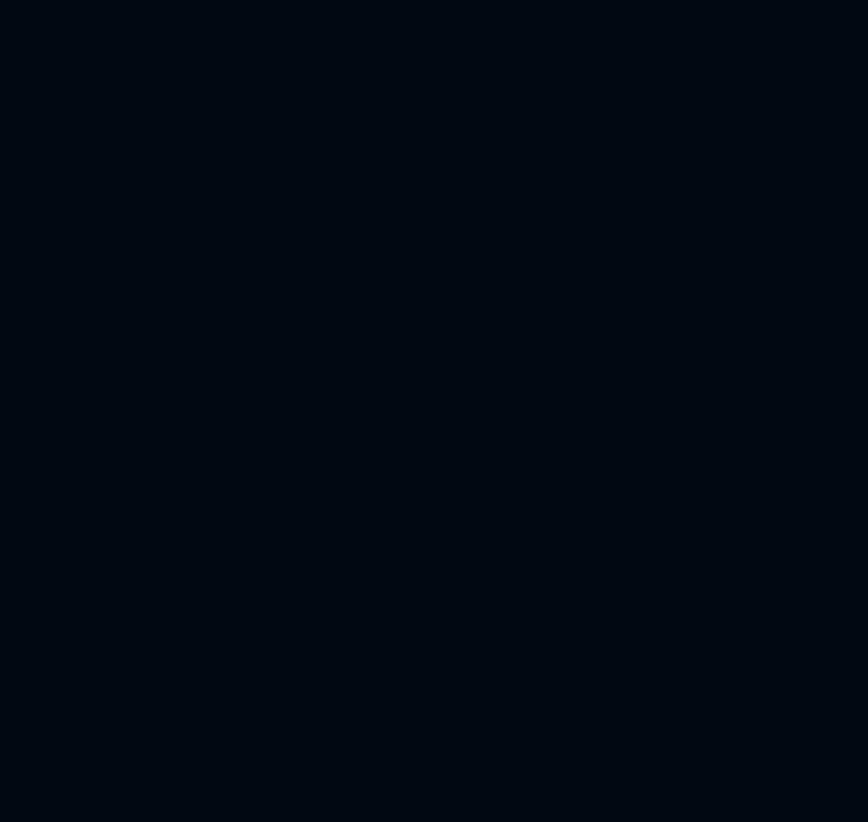
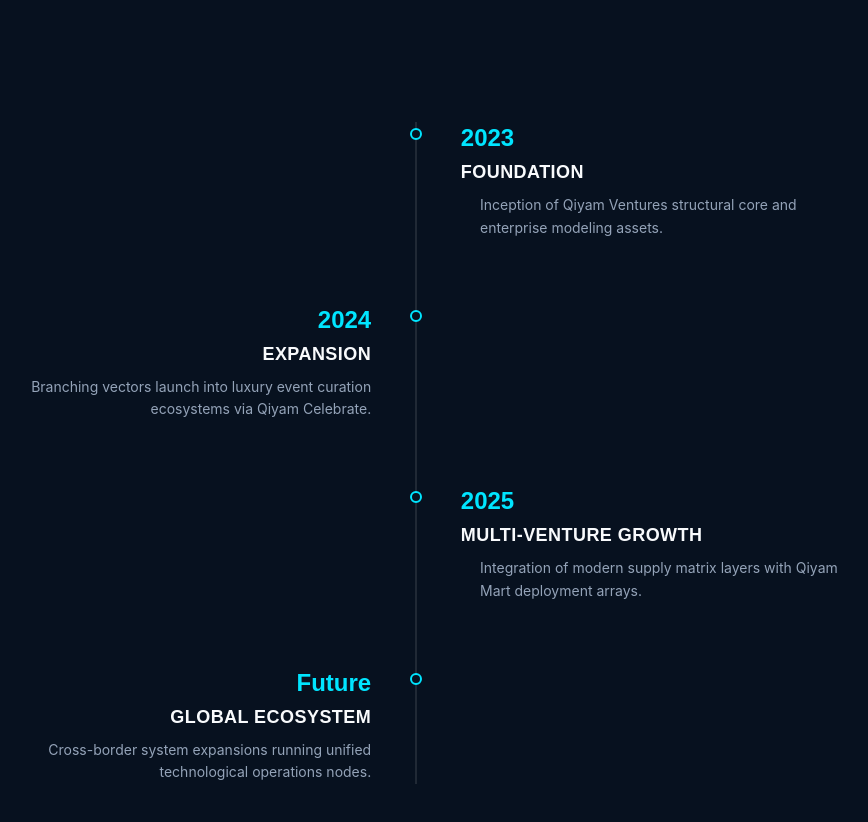
Before and after one commit to habeebu-rahman/qiyam-venturse, a React (Vite) app: page / in a window 1280 px wide. Shown: the part 4700-5522 px from the top of the page, without its empty margins (224-1092 px from the left). Before the commit the page ends 4694 px from the top, so only its background shows below. Built offline with nearby package versions, Linux system fonts and the light colour scheme.

Commit message:
created timeline component

```diff
--- a/src/App.jsx
+++ b/src/App.jsx
@@ -11,7 +11,7 @@
 import Ventures from './components/Ventures';
 import Metrics from './components/Metrics';
 import Vision from './components/Vision';
-// import Timeline from './components/Timeline';
+import Timeline from './components/Timeline';
 // import Contact from './components/Contact';
 
 gsap.registerPlugin(ScrollTrigger);
@@ -66,8 +66,8 @@
       <section id="ventures"><Ventures /></section>
       <section id="metrics"><Metrics /></section>
       <section id="vision"><Vision /></section>
-      {/* <section id="timeline"><Timeline /></section>
-      <section id="contact"><Contact /></section> */}
+      <section id="timeline"><Timeline /></section>
+      {/* <section id="contact"><Contact /></section> */}
     </main>
   );
 }
--- a/src/components/Timeline.jsx
+++ b/src/components/Timeline.jsx
@@ -0,0 +1,74 @@
+import { useEffect, useRef } from 'react';
+import gsap from 'gsap';
+import { ScrollTrigger } from 'gsap/ScrollTrigger';
+
+gsap.registerPlugin(ScrollTrigger);
+
+export default function Timeline() {
+    const containerRef = useRef(null);
+    const progressLineRef = useRef(null);
+
+    const milestones = [
+        { year: "2023", title: "Foundation", desc: "Inception of Qiyam Ventures structural core and enterprise modeling assets." },
+        { year: "2024", title: "Expansion", desc: "Branching vectors launch into luxury event curation ecosystems via Qiyam Celebrate." },
+        { year: "2025", title: "Multi-Venture Growth", desc: "Integration of modern supply matrix layers with Qiyam Mart deployment arrays." },
+        { year: "Future", title: "Global Ecosystem", desc: "Cross-border system expansions running unified technological operations nodes." }
+    ];
+
+    useEffect(() => {
+        const ctx = gsap.context(() => {
+        // Animate vertical scale mapping track indicator line directly on-scroll
+        gsap.to(progressLineRef.current, {
+            scaleY: 1,
+            ease: 'none',
+            scrollTrigger: {
+            trigger: containerRef.current,
+            start: 'top center',
+            end: 'bottom center',
+            scrub: true
+            }
+        });
+        }, containerRef);
+
+        return () => ctx.revert();
+    }, []);
+
+    return (
+        <section ref={containerRef} className="w-full bg-bg-dark-2 py-32 px-6 lg:px-24 relative border-b border-white/[0.02]">
+        <div className="max-w-4xl mx-auto relative">
+
+            {/* Central Tracking Progress Pathway Guide Line */}
+            <div className="absolute left-4 md:left-1/2 top-0 bottom-0 w-[2px] bg-white/10 -translate-x-1/2">
+            <div
+                ref={progressLineRef}
+                className="w-full h-full bg-gradient-to-b from-accent-cyan to-accent-purple origin-top scale-y-0 will-change-transform"
+            />
+            </div>
+
+            {/* Milestone Block Generation Map */}
+            <div className="space-y-16 relative">
+            {milestones.map((item, idx) => (
+                <div
+                key={idx}
+                className={`flex flex-col md:flex-row items-start justify-between relative w-full ${
+                    idx % 2 === 0 ? 'md:flex-row-reverse' : ''
+                }`}
+                >
+                {/* Central Target Orb Node Positioner Marker */}
+                <div className="absolute left-4 md:left-1/2 top-1.5 w-3 h-3 rounded-full bg-bg-dark-2 border-2 border-accent-cyan -translate-x-1/2 z-10" />
+
+                {/* Text Layout Containers */}
+                <div className={`w-full md:w-[45%] pl-12 md:pl-0 ${idx % 2 === 0 ? 'md:text-left' : 'md:text-right'}`}>
+                    <span className="font-display font-black text-2xl text-accent-cyan">{item.year}</span>
+                    <h4 className="font-display font-bold text-lg text-text-white mt-1 uppercase tracking-wide">{item.title}</h4>
+                    <p className="text-sm text-text-gray mt-2 leading-relaxed max-w-sm md:ml-auto md:mr-0">{item.desc}</p>
+                </div>
+                <div className="hidden md:block w-[45%]" />
+                </div>
+            ))}
+            </div>
+
+        </div>
+        </section>
+    );
+}
```
